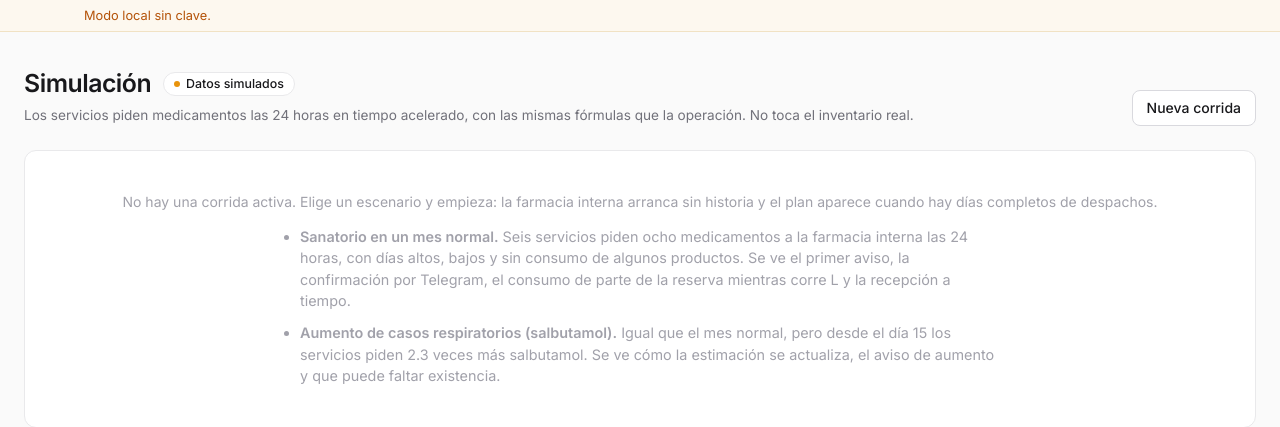
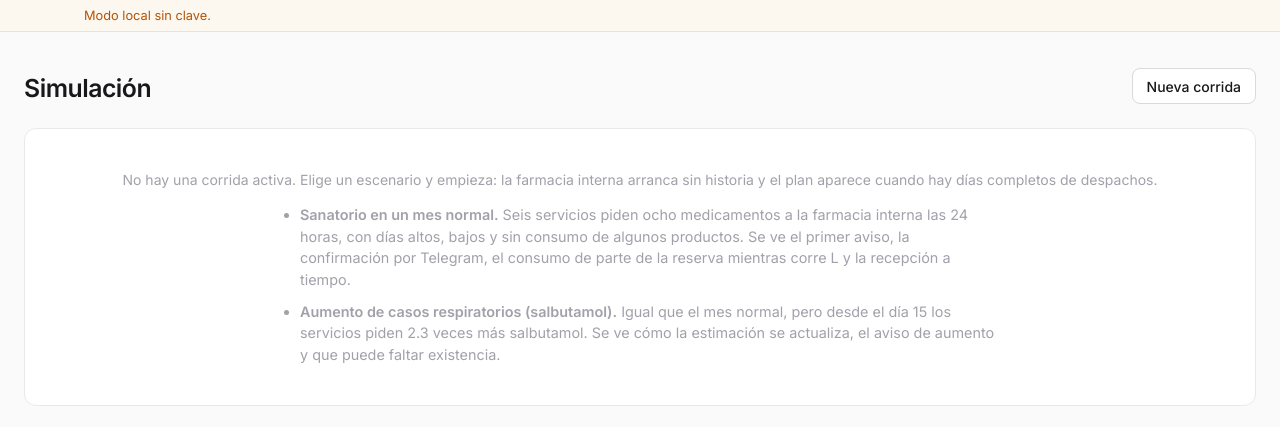
Before and after one commit to Eduardovisoni/salvamed, a FastAPI app: page /simulacion in a window 1280 px wide. Shown: the part 59-486 px from the top of the page. Run offline with FastAPI, Linux system fonts and the light colour scheme; data that the repository does not hold is empty; some libraries are stand-ins or nearby versions.

Commit message:
Simulación: solo el título, sin subtítulo ni etiqueta

```diff
--- a/app/templates/simulacion.html
+++ b/app/templates/simulacion.html
@@ -4,8 +4,7 @@
 {% block contenido %}
 <div class="titulo-pagina">
   <div>
-    <h1>Simulación <span class="estado estado--pronto">Datos simulados</span></h1>
-    <p class="sutil">Los servicios piden medicamentos las 24 horas en tiempo acelerado, con las mismas fórmulas que la operación. No toca el inventario real.</p>
+    <h1>Simulación</h1>
   </div>
   <details class="nueva-corrida">
     <summary class="boton">{% if corrida %}Reiniciar o cambiar escenario{% else %}Nueva corrida{% endif %}</summary>
```
